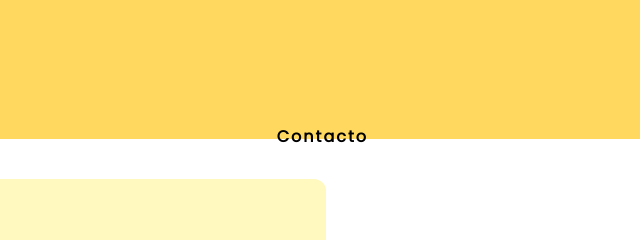
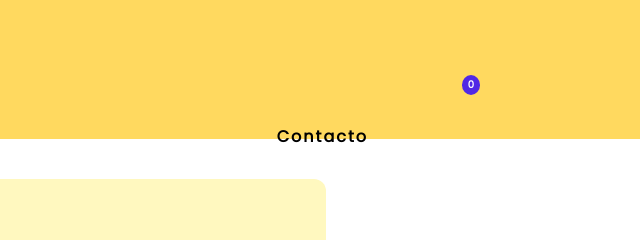
Before and after one commit to Abaraira/PATOS, a plain HTML site: page paycompleted.html in a window 1280 px wide. Shown: the top 240 px of the page, 640-1280 px from the left. Drawn offline with Linux system fonts and the light colour scheme.

Commit message:
numero carrito añadido en paycompleted

```diff
--- a/paycompleted.html
+++ b/paycompleted.html
@@ -33,6 +33,7 @@
         <a href="cart.html"
         ><img class="carrito" src="./IMG/Page/cart.png" alt="Carrito de Compras"
         /></a>
+         <span id="cart-count">0</span>
 
         <a href="#"
         ><img class="usuario" src="./IMG/Page/user.png" alt="Usuario"
```
